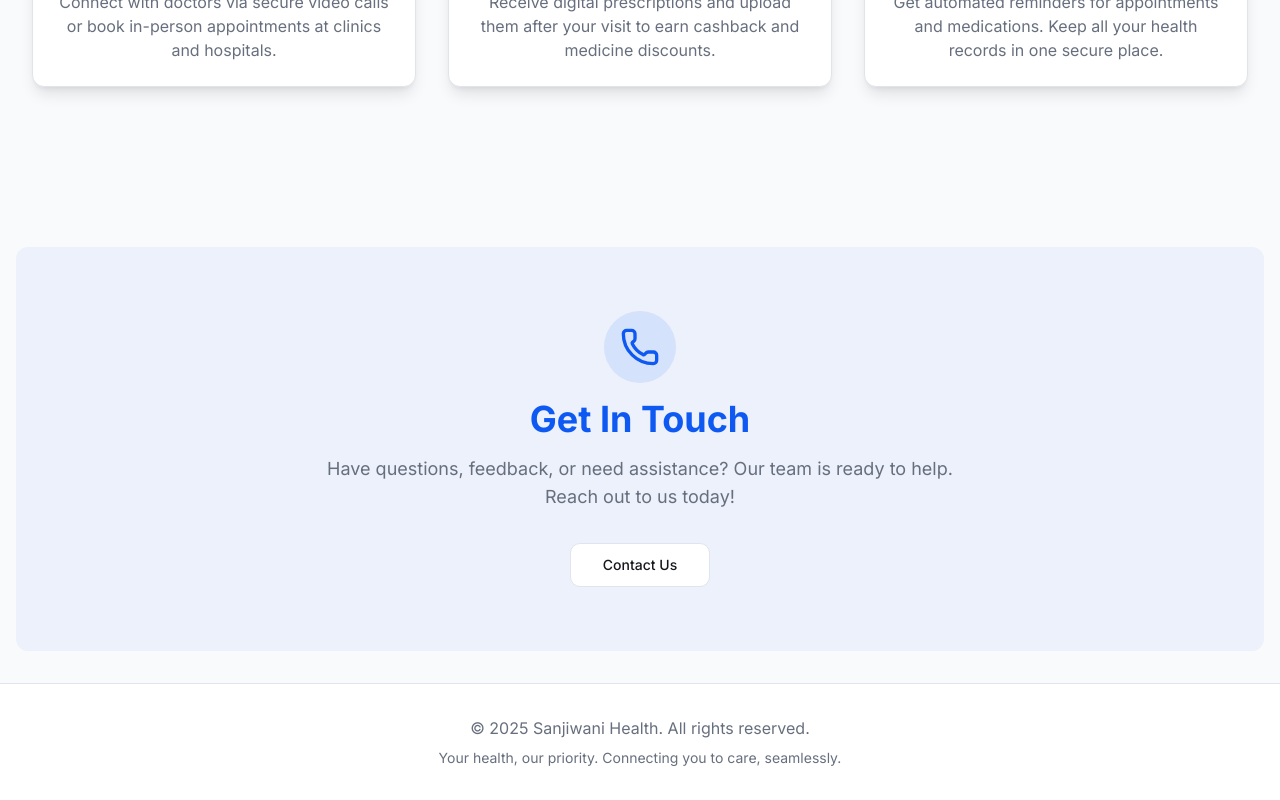
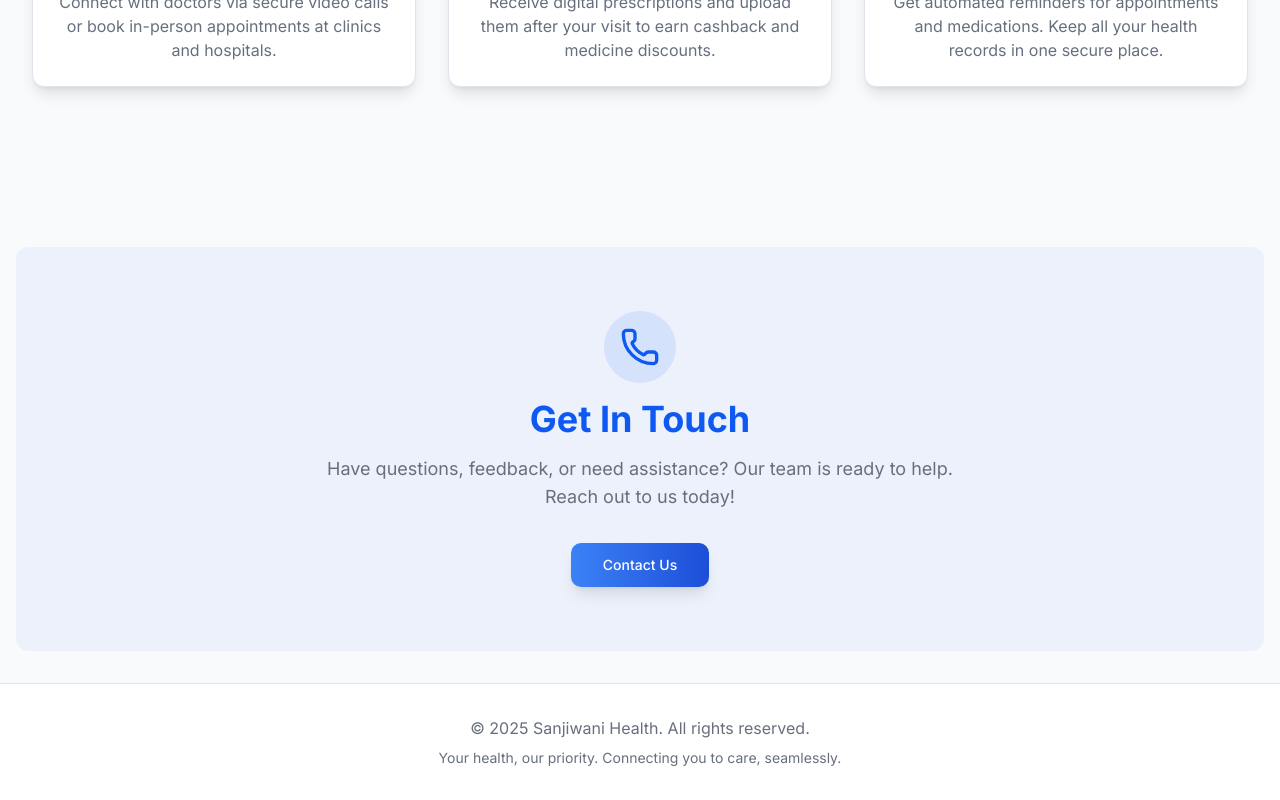
Before and after one commit to harshray23/sanjiwani, a Next.js app: page / in a window 1280 px wide. Shown: the part 1646-2446 px from the top of the page. Built offline with nearby package versions, Linux system fonts and the light colour scheme; no server answers.

Commit message:
Make the contact us button attractive

```diff
--- a/src/app/page.tsx
+++ b/src/app/page.tsx
@@ -144,7 +144,7 @@ export default function HomePage() {
           <p className="text-lg text-muted-foreground mb-8 max-w-2xl mx-auto">
             Have questions, feedback, or need assistance? Our team is ready to help. Reach out to us today!
           </p>
-          <Button asChild size="lg" variant="outline" className="bg-card">
+          <Button asChild size="lg" className="shadow-lg hover:shadow-xl hover:scale-105 transition-all duration-300">
             <Link href="/contact">Contact Us</Link>
           </Button>
         </div>
```
